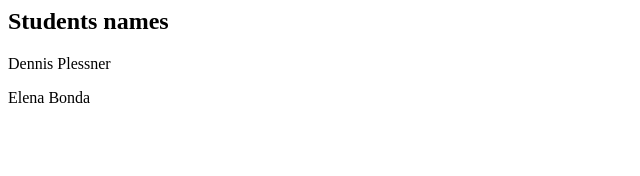
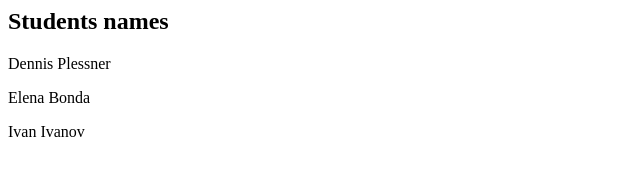
Before and after one commit to DennisPlessner/MyProject, a plain HTML site: page index.html in a window 1280 px wide. Shown: the full height of the page, 0-640 px from the left. Drawn offline with Linux system fonts and the light colour scheme.

Commit message:
Third student added

```diff
--- a/index.html
+++ b/index.html
@@ -1,3 +1,4 @@
 <h2>Students names </h2>
 <p> Dennis Plessner</p>
 <p> Elena Bonda</p>
+<p> Ivan Ivanov</p>
```
Also changed, not shown: 2 other files.
